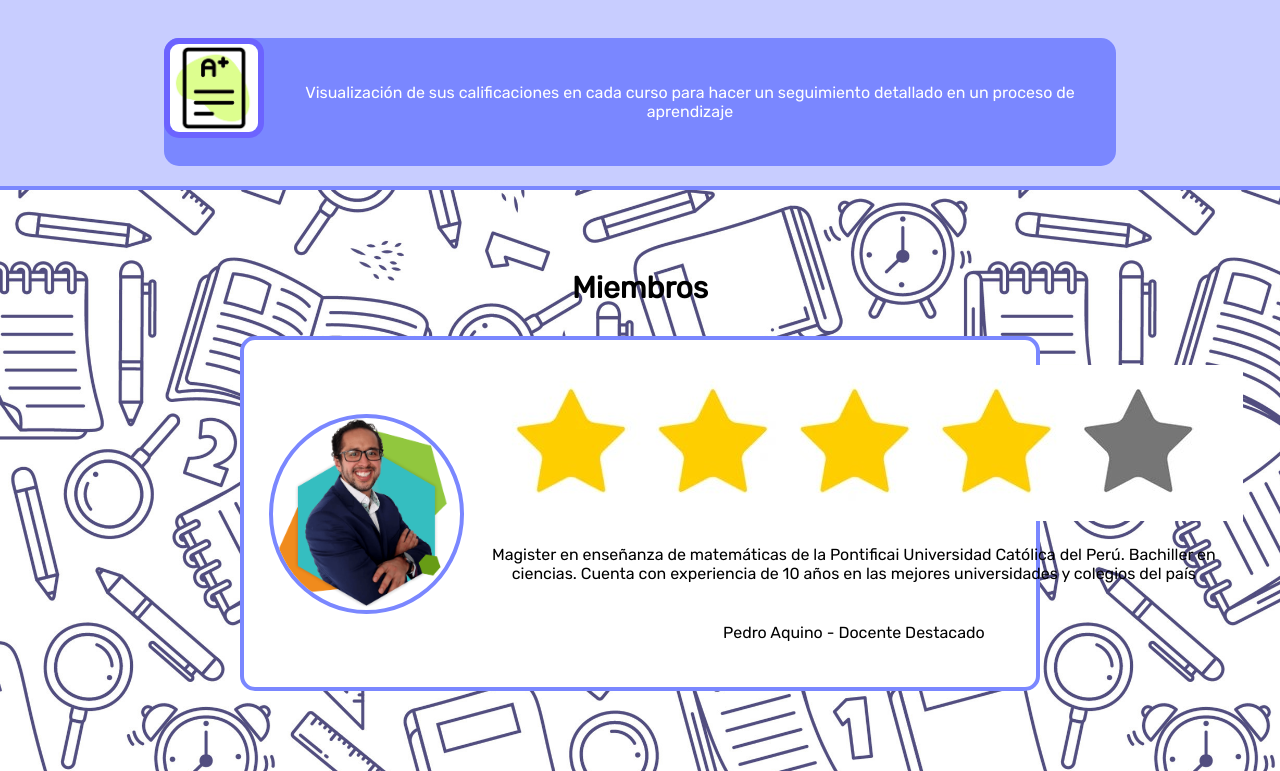
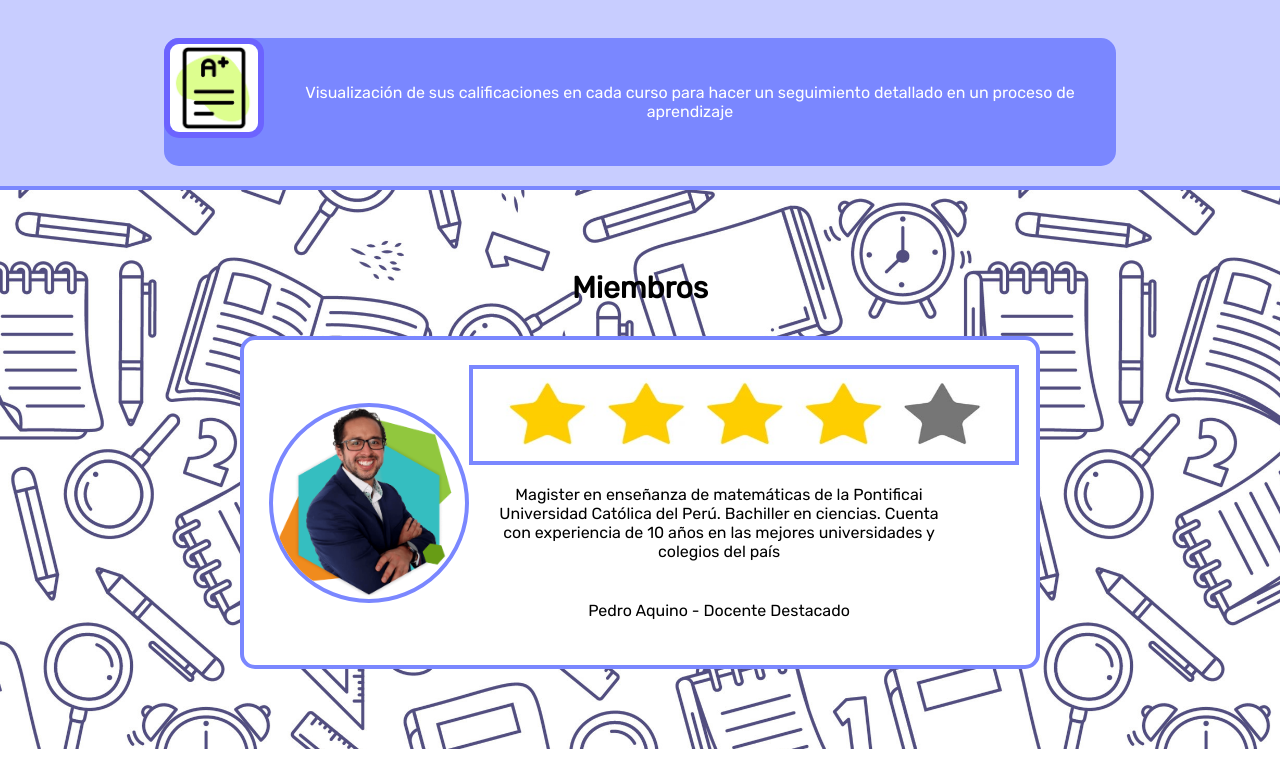
Before and after one commit to Erick832/landing-page-react, a React (Create React App) app: page / in a window 1280 px wide. Shown: the part 1598-2369 px from the top of the page. After the commit the page ends 2347 px from the top, so only its background shows below. Built offline with nearby package versions, Linux system fonts and the light colour scheme.

Commit message:
Cambios en el archivo css

```diff
--- a/src/index.css
+++ b/src/index.css
@@ -300,6 +300,21 @@ footer p {
   color: white;
 }
 
+
+.img-stars {
+  border: 4px solid #7a87ff;
+  width: 550px;
+  height: 100px;
+}
+
+.desc-member {
+  display: flex;
+  flex-direction: column;
+  width: 500px;
+}
+
+
+
 @media (max-width: 768px) {
   .nav-link ul {
     flex-direction: column;
```
